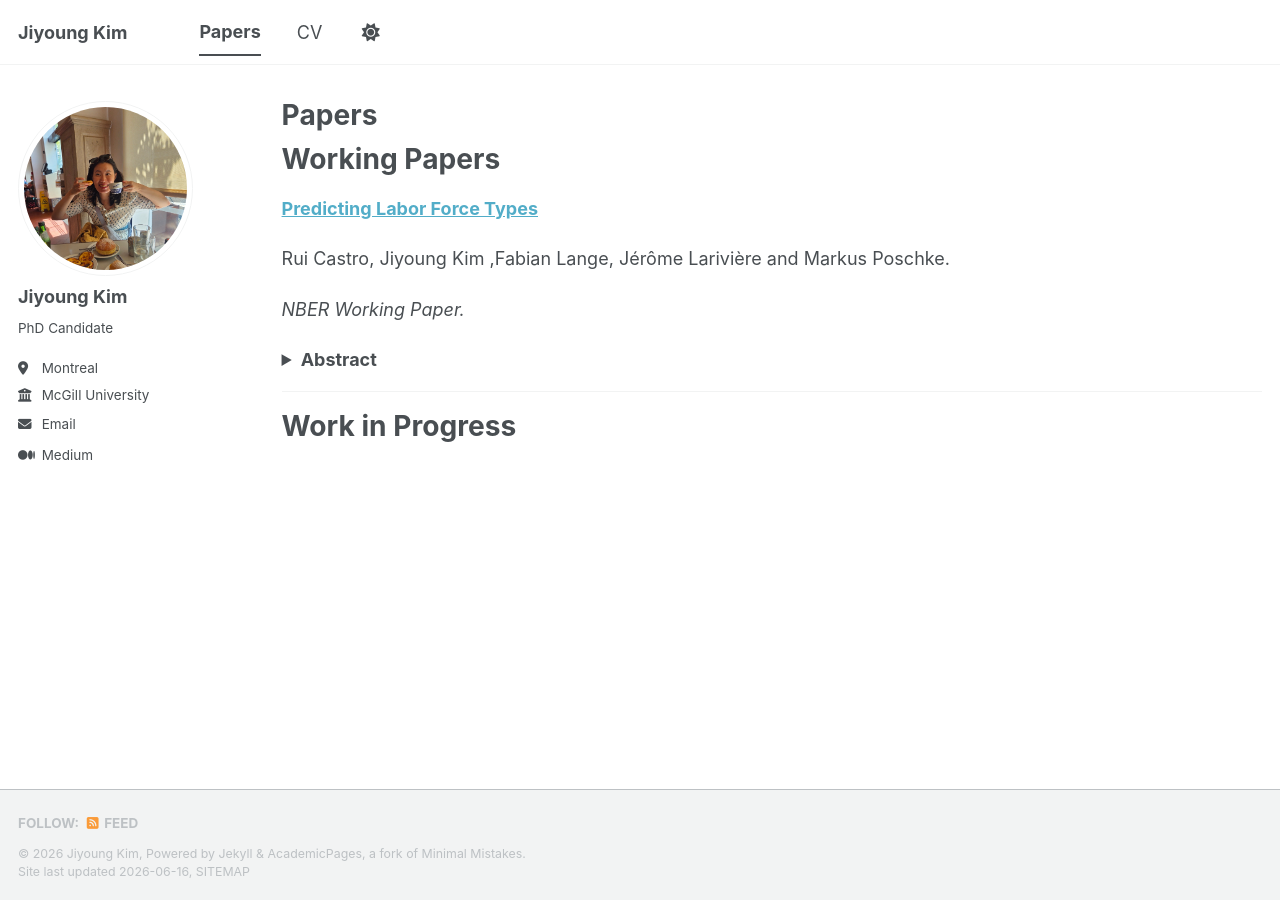
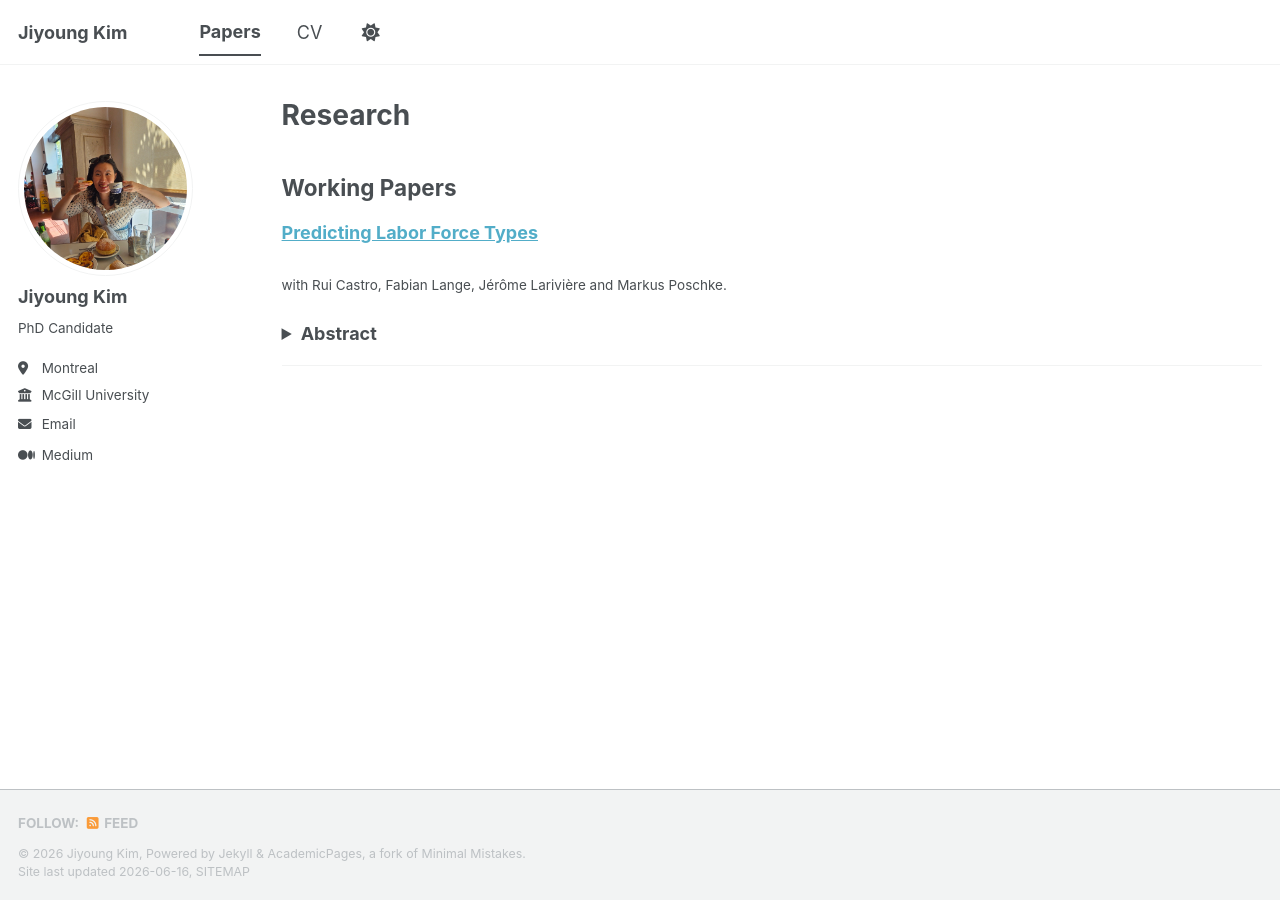
Before and after one commit to Jiyoung-Cecil-Kim/Jiyoung-Kim, a Jekyll site: the page built from _pages/papers.md, in a window 1280 px wide. Built offline with Jekyll 4.4.1, drawn with Linux system fonts in a browser that asks for light colours; a script bundle is joined from its source files by our own code; library files that are not in the unit come from our copies.

Commit message:
better dropdown for abstract

```diff
--- a/_pages/papers.md
+++ b/_pages/papers.md
@@ -1,27 +1,23 @@
 ---
 layout: archive
-title: "Papers"
+title: "Research"
 permalink: /papers/
 author_profile: true
 ---
 
 {% include base_path %}
 
-# Working Papers
+## Working Papers
 
 **[Predicting Labor Force Types]({{ base_path }}/files/predicting_labor_force_types.pdf)**
 
-Rui Castro, Jiyoung Kim ,Fabian Lange, Jérôme Larivière and Markus Poschke.
-
-*NBER Working Paper.*
+<small>with Rui Castro, Fabian Lange, Jérôme Larivière and Markus Poschke.</small>
 
 <details>
   <summary><strong>Abstract</strong></summary>
-  <p markdown="1">
+  <p markdown="1" style="margin-left: 1.5em;">
 A small group of people accounts for a large majority of flows between labor market states and of spells in un- and non-employment. In this paper, we ask whether it is possible to identify those weakly attached to the labor market during their prime working-age years using information available early in their lives. First, we use information on labor force transitions between ages 30 and 50 contained in the long panel provided by the NLSY79 to identify those weakly connected to the labor market during their prime age. To do so, we use k-means clustering on moments describing observed spells in employment, unemployment, and non-employment between 30 and 50. This points to a group of less attached individuals who are disproportionally female, less educated, and in poor health. In a second step we predict, using information collected at various points before age 30—which we do not use in clustering—whether individuals will turn out to belong to the weakly attached type in their prime age. We find that information from ages 22 to 29 allows predicting membership of the low-attachment group with high precision. Particularly influential is information on early labor market experiences and health. The fact that we can predict weak and strong labor market attachment during prime working age using variables observed in individuals’ twenties suggests the presence of persistent heterogeneity that shapes labor market experiences throughout the life cycle.
   </p>
 </details>
 
 ---
-
-# Work in Progress
```
